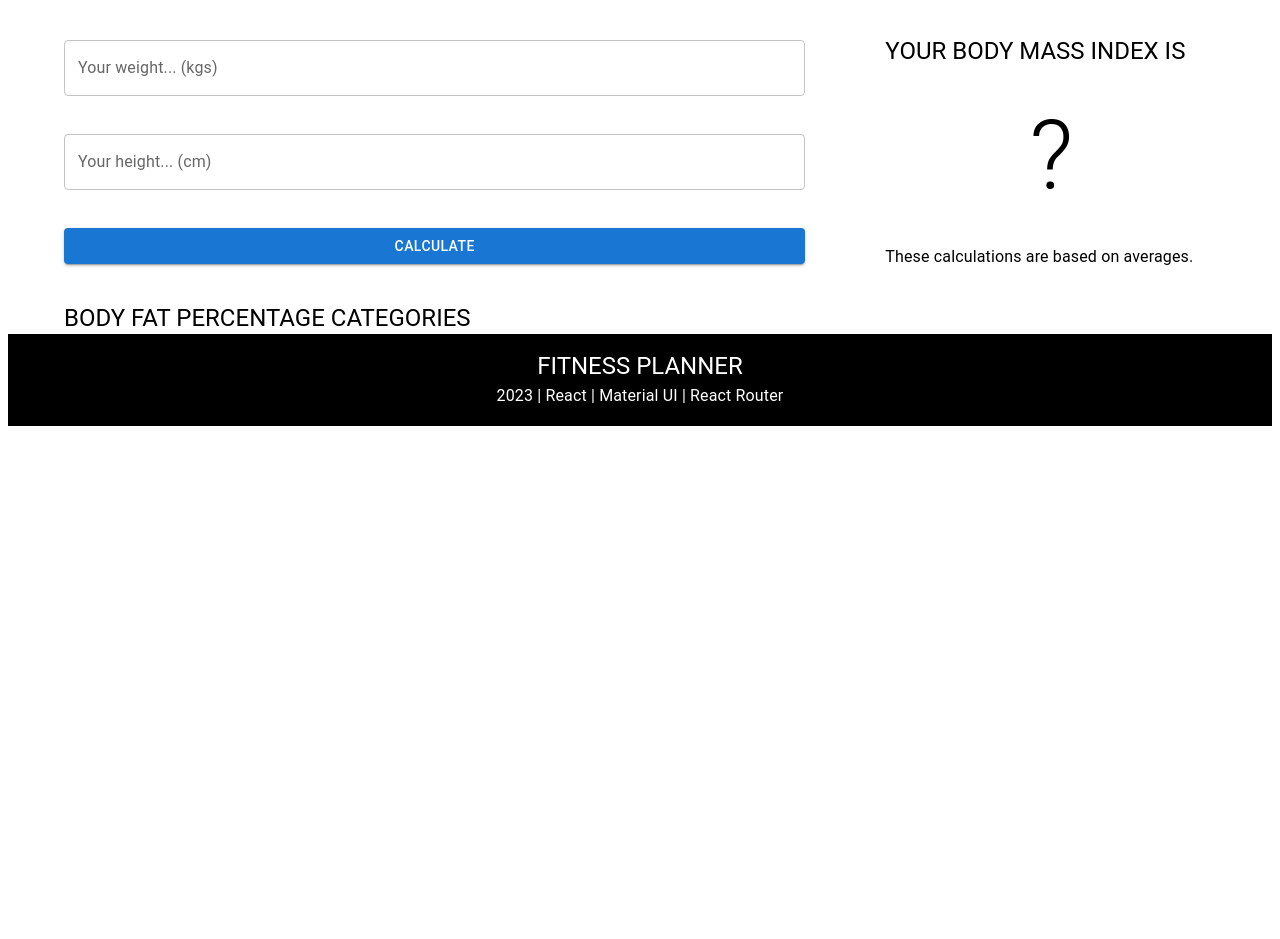
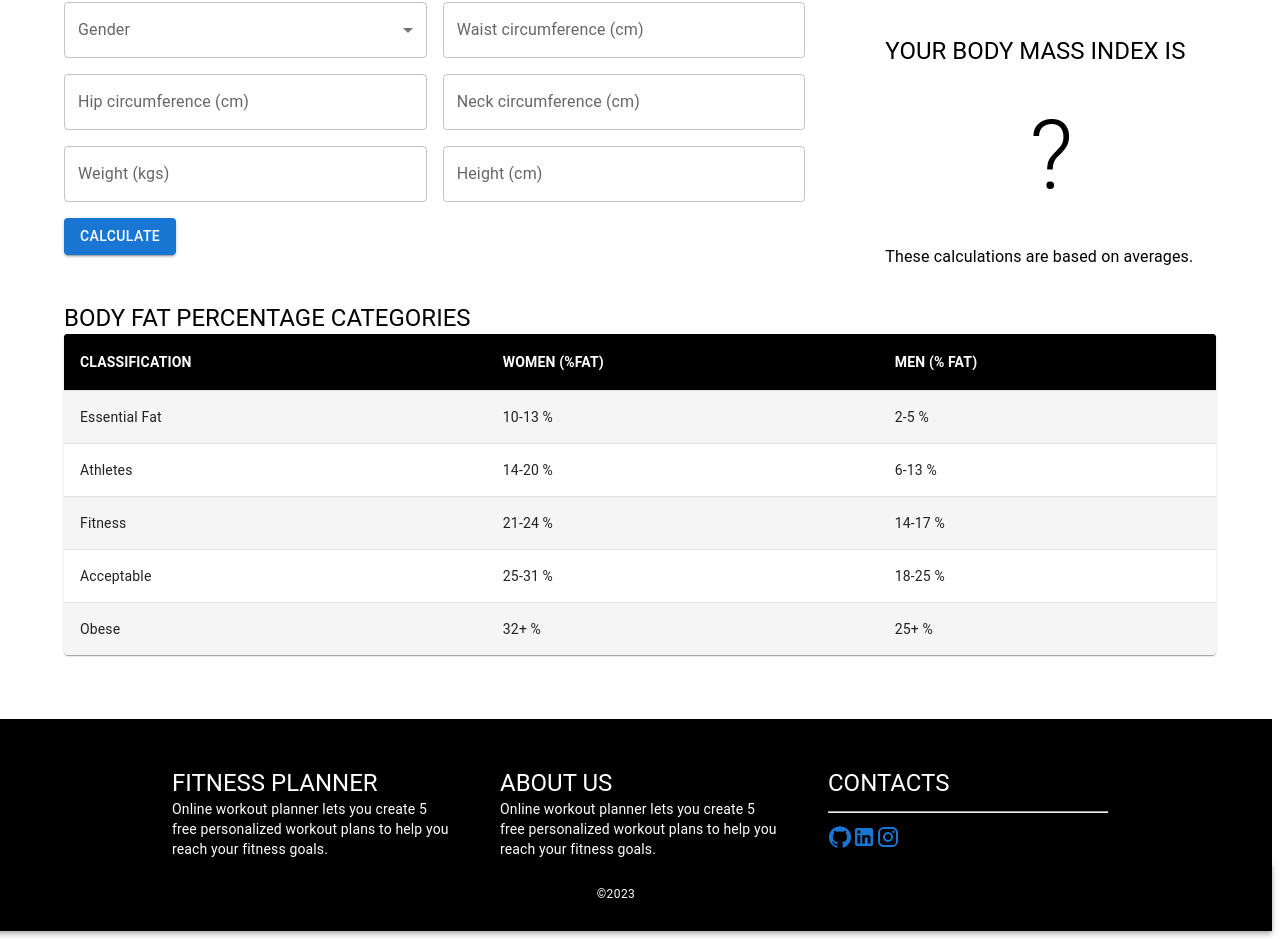
Before and after one commit to aide-abdel/project-week-mern-stack, a React (Create React App) app in the folder frontend/: page /calculators/bfi in a window 1280 px wide. Shown: the part 399-1338 px from the top of the page. Before the commit the page ends 833 px from the top, so only its background shows below. Built offline with nearby package versions, Linux system fonts and the light colour scheme.

Commit message:
calculators done

```diff
--- a/frontend/src/App.js
+++ b/frontend/src/App.js
@@ -9,6 +9,7 @@ import Bfi from "./components/calculators/Bfi";
 import Cb from "./components/calculators/Cb";
 import Dcc from "./components/calculators/Dcc";
 import Orm from "./components/calculators/Orm";
+import Workouts from "./pages/Workouts";
 function App() {
   return (
     <BrowserRouter>
@@ -22,6 +23,7 @@ function App() {
         <Route path="calculators/cb" element={<Cb />} />
         <Route path="calculators/dcc" element={<Dcc />} />
         <Route path="calculators/orm" element={<Orm />} />
+        <Route path="/workouts" element={<Workouts />} />
       </Routes>
     </BrowserRouter>
   );
--- a/frontend/src/components/appbar/appbarDesktop.js
+++ b/frontend/src/components/appbar/appbarDesktop.js
@@ -40,25 +40,40 @@ export default function AppbarDesktop({ matches }) {
                 Calculator
               </MyMenuButton>
               <Menu {...bindMenu(PopupState)}>
-                <Link to="/calculators/bmi">
+                <Link
+                  to="/calculators/bmi"
+                  style={{ color: "black", textDecoration: "none" }}
+                >
                   <MenuItem onClick={PopupState.close}>
                     Body Mass Index
                   </MenuItem>
                 </Link>
-                <Link to="/calculators/bfi">
+                <Link
+                  to="/calculators/bfi"
+                  style={{ color: "black", textDecoration: "none" }}
+                >
                   <MenuItem onClick={PopupState.close}>Body Fat Index</MenuItem>
                 </Link>
-                <Link to="/calculators/cb">
+                <Link
+                  to="/calculators/cb"
+                  style={{ color: "black", textDecoration: "none" }}
+                >
                   <MenuItem onClick={PopupState.close}>
                     Calories Burned
                   </MenuItem>
                 </Link>
-                <Link to="/calculators/dcc">
+                <Link
+                  to="/calculators/dcc"
+                  style={{ color: "black", textDecoration: "none" }}
+                >
                   <MenuItem onClick={PopupState.close}>
                     Daily Calorie Calculator
                   </MenuItem>
                 </Link>
-                <Link to="/calculators/orm">
+                <Link
+                  to="/calculators/orm"
+                  style={{ color: "black", textDecoration: "none" }}
+                >
                   <MenuItem onClick={PopupState.close}>One-rep Max</MenuItem>
                 </Link>
               </Menu>
@@ -74,7 +89,12 @@ export default function AppbarDesktop({ matches }) {
           </Link>
         </MyMenuButton>
         <MyMenuButton variant="text" sx={{ fontWeight: "bold" }}>
-          Workouts
+          <Link
+            to="/workouts"
+            style={{ textDecoration: "none", color: "white" }}
+          >
+            Workouts
+          </Link>
         </MyMenuButton>
         <MyMenuButton variant="text" sx={{ fontWeight: "bold" }}>
           <Link to="/meals" style={{ textDecoration: "none", color: "white" }}>
--- a/frontend/src/components/calculators/Bfi.js
+++ b/frontend/src/components/calculators/Bfi.js
@@ -3,46 +3,170 @@ import Appbar from "../appbar";
 import StaticBanner from "../banner/StaticBanner";
 import LayoutCalculator from "./LayoutCalculator";
 import Footer from "../footer";
-import { Box, Button, TextField, Typography } from "@mui/material";
+import {
+  Box,
+  Button,
+  Grid,
+  MenuItem,
+  Table,
+  TableBody,
+  TableHead,
+  TableRow,
+  TableContainer,
+  TextField,
+  Typography,
+} from "@mui/material";
+import TableCell, { tableCellClasses } from "@mui/material/TableCell";
+import Paper from "@mui/material/Paper";
+import { styled } from "@mui/material/styles";
 
+const StyledTableCell = styled(TableCell)(({ theme }) => ({
+  [`&.${tableCellClasses.head}`]: {
+    backgroundColor: theme.palette.common.black,
+    color: theme.palette.common.white,
+  },
+  [`&.${tableCellClasses.body}`]: {
+    fontSize: 14,
+  },
+}));
+
+const StyledTableRow = styled(TableRow)(({ theme }) => ({
+  "&:nth-of-type(odd)": {
+    backgroundColor: theme.palette.action.hover,
+  },
+  // hide last border
+  "&:last-child td, &:last-child th": {
+    border: 0,
+  },
+}));
 function Bfi() {
   const title = "DETERMINE YOUR BODY FAT PERCENTAGE";
   const description =
     "Use a tape measure to determine your waist, hip and neck circumference. Then input your gender and measurements below to receive a body fat index based on average values. The body fat index is not an indicator of fitness level since the calculation is made with no regard to height or weight.";
   const titleExplanation = "BODY FAT PERCENTAGE CATEGORIES";
-  const bodyExplanation = " ";
+  const bodyExplanation = (
+    <TableContainer component={Paper}>
+      <Table sx={{ minWidth: 650 }} aria-label="BFI Index">
+        <TableHead>
+          <TableRow sx={{ backgroundColor: "black" }}>
+            <StyledTableCell sx={{ fontWeight: "bold", color: "white" }}>
+              {"Classification".toUpperCase()}
+            </StyledTableCell>
+            <StyledTableCell
+              align="left"
+              sx={{ fontWeight: "bold", color: "white" }}
+            >
+              WOMEN (%FAT)
+            </StyledTableCell>
+            <StyledTableCell
+              align="left"
+              sx={{ fontWeight: "bold", color: "white" }}
+            >
+              MEN (% FAT)
+            </StyledTableCell>
+          </TableRow>
+        </TableHead>
+        <TableBody>
+          <StyledTableRow>
+            <StyledTableCell align="left">Essential Fat </StyledTableCell>
+            <StyledTableCell align="left">10-13 %</StyledTableCell>
+            <StyledTableCell align="left">2-5 %</StyledTableCell>
+          </StyledTableRow>
+          <StyledTableRow>
+            <StyledTableCell align="left">Athletes</StyledTableCell>
+            <StyledTableCell align="left"> 14-20 %</StyledTableCell>
+            <StyledTableCell align="left">6-13 %</StyledTableCell>
+          </StyledTableRow>
+          <StyledTableRow>
+            <StyledTableCell align="left">Fitness</StyledTableCell>
+            <StyledTableCell align="left">21-24 % </StyledTableCell>
+            <StyledTableCell align="left">14-17 %</StyledTableCell>
+          </StyledTableRow>
+          <StyledTableRow>
+            <StyledTableCell align="left">Acceptable</StyledTableCell>
+            <StyledTableCell align="left">25-31 % </StyledTableCell>
+            <StyledTableCell align="left">18-25 %</StyledTableCell>
+          </StyledTableRow>
+          <StyledTableRow>
+            <StyledTableCell align="left">Obese</StyledTableCell>
+            <StyledTableCell align="left">32+ %</StyledTableCell>
+            <StyledTableCell align="left">25+ %</StyledTableCell>
+          </StyledTableRow>
+        </TableBody>
+      </Table>
+    </TableContainer>
+  );
   const form = (
-    <Box
-      sx={{
-        height: 300,
-        display: "flex",
-        flexDirection: "column",
-        justifyContent: "space-evenly",
-      }}
-    >
+    <Grid container spacing={2}>
+      <Grid item xs={6}>
+        <TextField id="gender" select label="Gender" fullWidth>
+          <MenuItem key="male" value="Male">
+            Male
+          </MenuItem>
+          <MenuItem key="female" value="Female">
+            Female
+          </MenuItem>
+        </TextField>
+      </Grid>
+      <Grid item xs={6}>
         <TextField
-        id="weight"
-        label="Your weight... (kgs)"
-        fullWidth
-        onChange={(e) => {
-          //   weight = e.target.value;
-        }}
-      />
-      <TextField
-        id="height"
-        label="Your height... (cm)"
+          id="waist"
+          label="Waist circumference (cm)"
           fullWidth
           onChange={(e) => {
             //   height = e.target.value;
           }}
         />
+      </Grid>
+      <Grid item xs={6}>
+        <TextField
+          id="hip"
+          label="Hip circumference (cm)"
+          fullWidth
+          onChange={(e) => {
+            //   height = e.target.value;
+          }}
+        />
+      </Grid>
+      <Grid item xs={6}>
+        <TextField
+          id="Neck"
+          label="Neck circumference (cm)"
+          fullWidth
+          onChange={(e) => {
+            //   height = e.target.value;
+          }}
+        />
+      </Grid>
+      <Grid item xs={6}>
+        <TextField
+          id="weight"
+          label="Weight (kgs)"
+          fullWidth
+          onChange={(e) => {
+            //   height = e.target.value;
+          }}
+        />
+      </Grid>
+      <Grid item xs={6}>
+        <TextField
+          id="Height"
+          label="Height (cm)"
+          fullWidth
+          onChange={(e) => {
+            //   height = e.target.value;
+          }}
+        />
+      </Grid>
+      <Grid item>
         <Button
           variant="contained"
           // onClick={}
         >
           CALCULATE{" "}
         </Button>
-    </Box>
+      </Grid>
+    </Grid>
   );
   const result = (
     <Box
--- a/frontend/src/components/calculators/Orm.js
+++ b/frontend/src/components/calculators/Orm.js
@@ -1,7 +1,89 @@
-import React from "react";
+import React, { useState } from "react";
+import Appbar from "../appbar";
+import StaticBanner from "../banner/StaticBanner";
+import LayoutCalculator from "./LayoutCalculator";
+import { Box, Button, TextField, Typography } from "@mui/material";
+import Footer from "../footer";
 
 function Orm() {
-  return <div>Orm</div>;
+  let numreps = 0,
+    weight = 1;
+  const [ormIndex, setormIndex] = useState(null);
+  const form = (
+    <Box
+      sx={{
+        height: 300,
+        display: "flex",
+        flexDirection: "column",
+        justifyContent: "space-evenly",
+      }}
+    >
+      <TextField
+        id="weight"
+        label="Weight Lifted (kgs)"
+        fullWidth
+        onChange={(e) => {
+          weight = e.target.value;
+        }}
+      />
+      <TextField
+        id="reps"
+        label="Reps"
+        fullWidth
+        onChange={(e) => {
+          numreps = e.target.value;
+        }}
+      />
+      <Button
+        variant="contained"
+        onClick={() => {
+          setormIndex(Math.floor(weight * (36 / (37 - numreps))));
+        }}
+      >
+        CALCULATE{" "}
+      </Button>
+    </Box>
+  );
+  const result = (
+    <Box
+      sx={{
+        height: 300,
+        display: "flex",
+        flexDirection: "column",
+        justifyContent: "space-evenly",
+      }}
+    >
+      <Typography variant="h5">YOUR ONE-REP MAX IS</Typography>
+      <Typography variant="h1" textAlign="center">
+        {ormIndex}
+      </Typography>
+      <Typography variant="body1">
+        These calculations are based on averages.
+      </Typography>
+    </Box>
+  );
+
+  const title = "CALCULATE YOUR ONE-REP MAX (1RM)";
+  const description =
+    "Use the calculator below for any lift to estimate your one-rep max based on the amount of weight you can lift on a given move, and the number of clean reps you can achieve before muscle failure.";
+  const titleExplanation = "WHY DO YOU NEED TO CALCULATE YOUR 1RM?";
+  const bodyExplanation =
+    "Strength coaches set up programs with percentages based on your 1RM because they don’t know your actual strength level, but they know what percentages they want you to be using relative to your single-rep max. The calculator gives you all the relevant loads, which are done simply by multiplying the percentage by your 1RM.";
+  return (
+    <React.Fragment>
+      <Appbar />
+      <StaticBanner text="ONE-REP MAX" />
+      <LayoutCalculator
+        title={title}
+        description={description}
+        titleExplanation={titleExplanation}
+        bodyExplanation={bodyExplanation}
+        form={form}
+        result={result}
+      />
+      <Footer />
+    </React.Fragment>
+  );
 }
 
 export default Orm;
--- a/frontend/src/components/footer/index.js
+++ b/frontend/src/components/footer/index.js
@@ -1,33 +1,59 @@
 import React from "react";
-import { Box, Container, Grid, Typography } from "@mui/material";
-function Footer() {
-  return (
-    <Box
+import { AppBar, Toolbar, Typography, Grid, Link, Icon } from "@mui/material";
+import GitHubIcon from "@mui/icons-material/GitHub";
+import LinkedInIcon from "@mui/icons-material/LinkedIn";
+import InstagramIcon from "@mui/icons-material/Instagram";
+const Footer = () => (
+  <>
+    <Grid
+      container
+      style={{ minHeight: "212px", marginTop: "5%" }}
+      spacing={6}
       sx={{
-        width: "100%",
-        height: "500",
-        backgroundColor: "#000",
-        color: "#fff",
-        paddingTop: "1rem",
-        paddingBottom: "1rem",
+        justifyContent: "center",
+        color: "white",
+        backgroundColor: "black",
       }}
     >
-      <Container maxWidth="lg">
-        <Grid container direction="column" alignItems="center">
-          <Grid item xs={12}>
-            <Typography color="white" variant="h5">
-              FITNESS PLANNER
+      <Grid item xs={3}>
+        <Typography variant="h5">FITNESS PLANNER</Typography>
+        <Typography variant="body2">
+          Online workout planner lets you create 5 free personalized workout
+          plans to help you reach your fitness goals.
         </Typography>
       </Grid>
-          <Grid item xs={12}>
-            <Typography color="white" variant="subtitle1">
-              {`${new Date().getFullYear()} | React | Material UI | React Router`}
+      <Grid item xs={3}>
+        <Typography variant="h5">ABOUT US</Typography>
+        <Typography variant="body2">
+          Online workout planner lets you create 5 free personalized workout
+          plans to help you reach your fitness goals.
         </Typography>
       </Grid>
+      <Grid item xs={3}>
+        <Typography variant="h5">
+          CONTACTS <hr />
+        </Typography>
+        <Link to="/">
+          <GitHubIcon />
+        </Link>
+        <Link to="/">
+          <LinkedInIcon />
+        </Link>
+        <Link to="/">
+          <InstagramIcon />
+        </Link>
       </Grid>
-      </Container>
-    </Box>
+      <AppBar
+        position="static"
+        component="footer"
+        sx={{ backgroundColor: "black" }}
+      >
+        <Toolbar style={{ justifyContent: "center" }}>
+          <Typography variant="caption">&copy;2023</Typography>
+        </Toolbar>
+      </AppBar>
+    </Grid>
+  </>
 );
-}
 
 export default Footer;
--- a/frontend/src/pages/LoginRegister.jsx
+++ b/frontend/src/pages/LoginRegister.jsx
@@ -4,6 +4,7 @@ import Appbar from '../components/appbar'
 import Banner from '../components/login/Banner'
 import { Grid } from '@mui/material'
 import Register from '../components/login/Register'
+import Footer from '../components/footer'
 
 function LoginRegister() {
   return (
@@ -18,6 +19,7 @@ function LoginRegister() {
             <Register/>
             </Grid>
         </Grid>
+        <Footer/>
 
     </div>
   )
--- /dev/null
+++ b/frontend/src/pages/Workouts.jsx
@@ -0,0 +1,16 @@
+import React from 'react'
+import Appbar from '../components/appbar'
+import Footer from '../components/footer'
+
+function Workouts() {
+  return (
+    <React.Fragment>
+        <Appbar/>
+        WORKOUTS
+        <Footer/>
+    </React.Fragment>
+
+  )
+}
+
+export default Workouts
```
Lines whose indentation alone changed are shown as unchanged.
